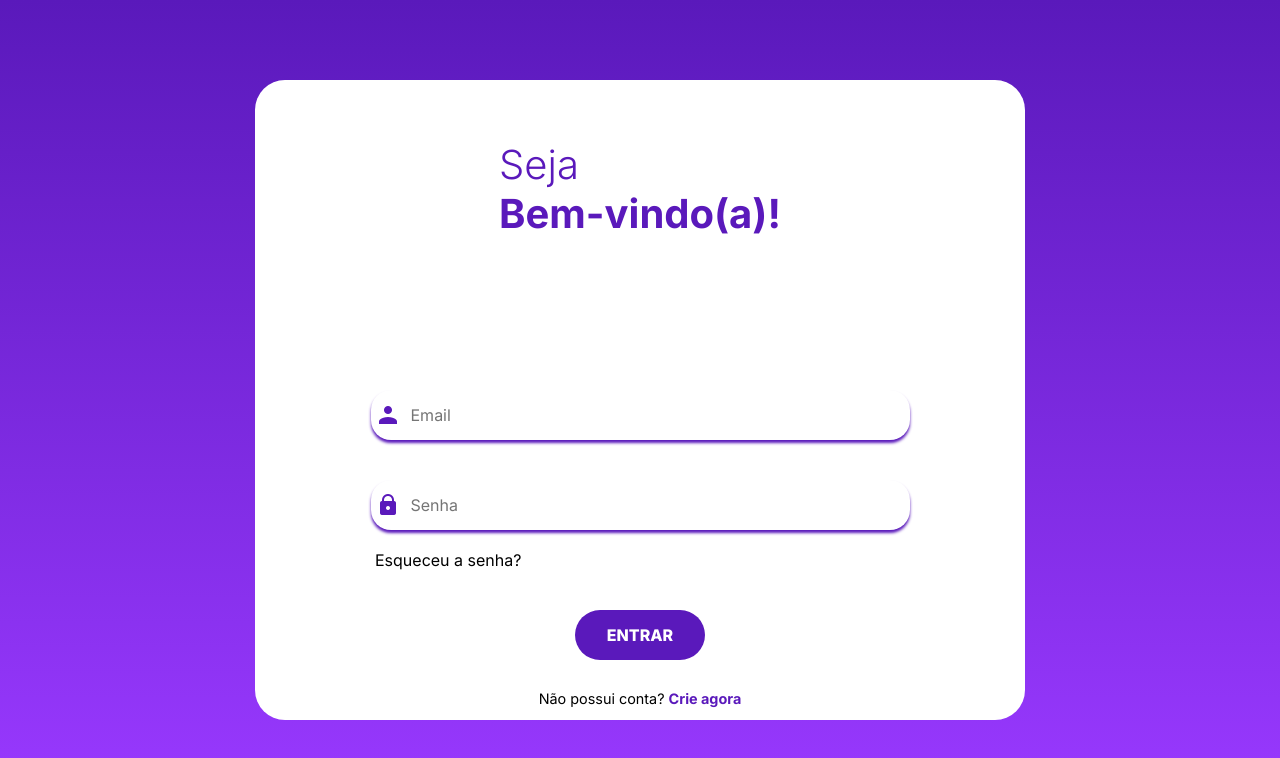
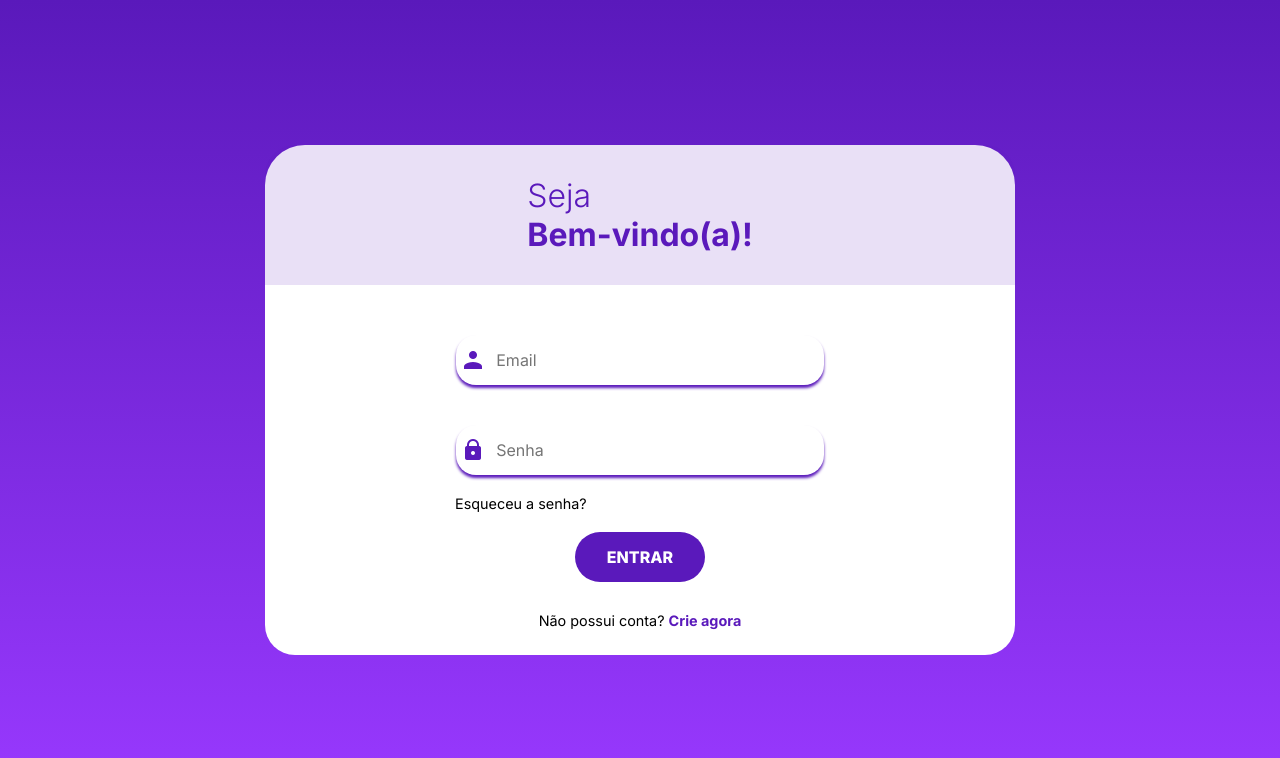
Before and after one commit to driiDev/login-page, a plain HTML site: page index.html in a window 1280 px wide. Drawn offline with nearby package versions, Linux system fonts and the light colour scheme.

Commit message:
add media: notebook

```diff
--- a/styles/media-query.css
+++ b/styles/media-query.css
@@ -19,8 +19,8 @@
     }
 
     header{
-        height: 60vh;
-        width: 40vw;
+        height: 550px;
+        width: 315px;
         background-image: linear-gradient(to right, var(--cor-principal), var(--cor-secundaria));
         text-align: justify;
         padding-left: 10px;
@@ -28,8 +28,8 @@
     }
 
     main{
-        height: 60vh;
-        width: 60vw;
+        height: 550px;
+        width: 510px;
         border-radius: 0 50px 50px 0;
         background-color: white;
     }
@@ -47,7 +47,74 @@
     }
 }
 
-@media screen and (min-width: 992px) {
+@media screen and (min-width: 992px) and (max-width: 1600px) {
+    body{
+        height: 100vh;
+        width: 100vw;
+        background-image: linear-gradient(to bottom, #5A19BB, #9939FF);
+        background-size: cover;
+        background-repeat: no-repeat;
+        display: flex;
+        justify-content: center;
+        align-items: center;
+
+    }
+
+    .container{
+        display: flex;
+        flex-wrap: wrap;
+        max-width: 750px;
+        border-radius: 40px;
+        background-color: white;
+    }
+
+    header{
+        height: 140px;
+        max-width: 100%;
+        background-image: none;
+        background-color: #5a19bb22;
+        color: #5A19BB;
+        display: flex;
+        align-items: center;
+        border-radius: 30px 30px 0 0;
+
+    }
+
+    header > h1{
+       text-align: left;
+       font-size: 2em;
+    }
+
+    main{
+        max-height: 370px;
+        width: 100%;
+        background-color: white;
+        border-radius: 0 0 30px 30px;
+    }
+
+    main > form > div{
+        padding-top: 50px;
+
+    }
+
+    .input-text{
+        width: 70%;
+        margin: auto;
+
+    }
+
+    main > form > p{
+        font-size: 0.9em;
+        margin-left: 190px;
+    }
+
+    input[type=button]{
+       margin-top: 20px;
+    }
+
+}
+
+@media screen and (min-width: 1601px){
     body{
         height: 100vh;
         width: 100vw;
@@ -70,7 +137,7 @@
 
     header{
         display: inline-block;
-        min-height: 170px;
+        height: 200px;
         max-width: 100%;
         background-image: none;
         background-color: white;
@@ -87,7 +154,7 @@
     }
 
     main{
-        max-height: 400px;
+        max-height: 420px;
         width: 100%;
         background-color: white;
         border-radius: 0 0 30px 30px;
@@ -96,4 +163,5 @@
     main > form > p{
         margin-left: 120px;
     }
+
 }
```
